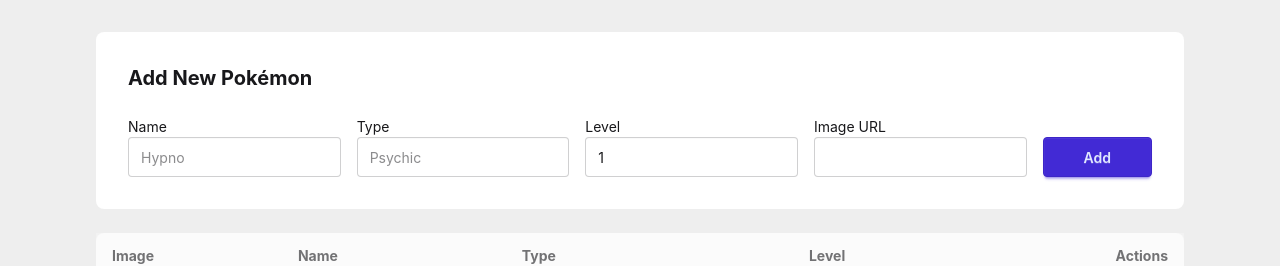
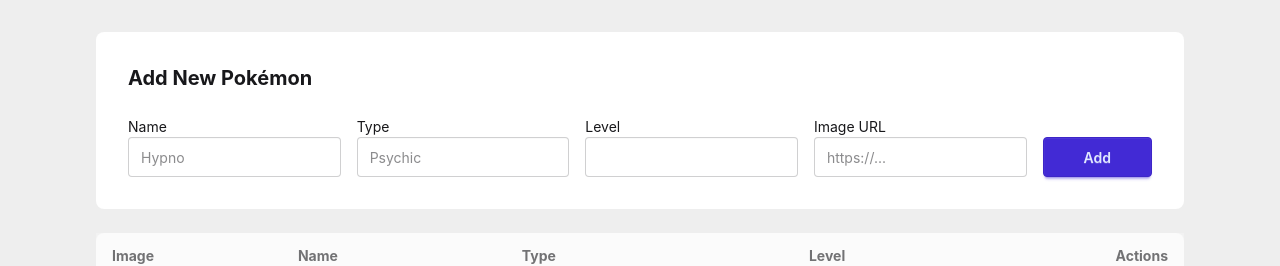
Before and after one commit to berkeguvenc/homework-pokemon-crud, a React (Vite) app: page / in a window 1280 px wide. Shown: the top 266 px of the page. Built offline with nearby package versions, Linux system fonts and the light colour scheme; data requests are answered from the project's data file.

Commit message:
feat: refactor Pokémon form handling and create separate PokemonForm component

```diff
--- a/src/App.tsx
+++ b/src/App.tsx
@@ -1,87 +1,33 @@
-import { useState } from "react";
 import { useCreatePokemon, usePokemons } from "./hooks/usePokemons";
 import PokemonList from "./components/PokemonList";
+import PokemonForm from "./components/PokemonForm";
 
 const App = () => {
   const { data: pokemons } = usePokemons();
   const { mutate: createPokemon } = useCreatePokemon();
 
-  const [pokemonName, setPokemonName] = useState("");
-  const [pokemonType, setPokemonType] = useState("");
-  const [pokemonLevel, setPokemonLevel] = useState(1);
-  const [pokemonImageUrl, setPokemonImageUrl] = useState("");
+  const handleSubmit = (e: React.SubmitEvent<HTMLFormElement>) => {
+    e.preventDefault();
 
-  const handleSubmit = () => {
-    if (!pokemonName.trim()) return;
+    const formData = new FormData(e.currentTarget);
+    if (
+      !formData.get("name") ||
+      !formData.get("type") ||
+      !formData.get("imageUrl")
+    )
+      return;
     createPokemon({
-      name: pokemonName,
-      type: pokemonType,
-      level: pokemonLevel,
-      imageUrl: pokemonImageUrl,
+      name: formData.get("name")?.toString() || "",
+      type: formData.get("type")?.toString() || "",
+      level: parseInt(formData.get("level")?.toString() || "1") || 1,
+      imageUrl: formData.get("imageUrl")?.toString() || "",
     });
-    setPokemonName("");
-    setPokemonType("");
-    setPokemonLevel(1);
-    setPokemonImageUrl("");
   };
 
   return (
     <div className="min-h-screen bg-base-300">
       <main className="max-w-6xl mx-auto p-4 md:p-8 space-y-6">
-        <section className="card bg-base-100">
-          <div className="card-body p-5 md:p-8">
-            <h2 className="text-xl font-bold mb-4">Add New Pokémon</h2>
-
-            <div className="flex flex-col lg:flex-row gap-4 items-end">
-              <div className="grid grid-cols-1 sm:grid-cols-2 lg:grid-cols-4 gap-4 w-full">
-                <div>
-                  <label className="label-text">Name</label>
-                  <input
-                    className="input w-full"
-                    placeholder="Hypno"
-                    value={pokemonName}
-                    onChange={(e) => setPokemonName(e.target.value)}
-                  />
-                </div>
-                <div>
-                  <label className="label-text">Type</label>
-                  <input
-                    className="input w-full"
-                    placeholder="Psychic"
-                    value={pokemonType}
-                    onChange={(e) => setPokemonType(e.target.value)}
-                  />
-                </div>
-                <div>
-                  <label className="label-text">Level</label>
-                  <input
-                    className="input w-full"
-                    type="number"
-                    value={pokemonLevel}
-                    onChange={(e) =>
-                      setPokemonLevel(parseInt(e.target.value) || 1)
-                    }
-                  />
-                </div>
-                <div>
-                  <label className="label-text">Image URL</label>
-                  <input
-                    className="input w-full"
-                    value={pokemonImageUrl}
-                    onChange={(e) => setPokemonImageUrl(e.target.value)}
-                  />
-                </div>
-              </div>
-              <button
-                className="btn btn-primary w-full lg:w-auto px-10"
-                onClick={handleSubmit}
-              >
-                Add
-              </button>
-            </div>
-          </div>
-        </section>
-
+        <PokemonForm handleSubmit={handleSubmit} />
         <PokemonList data={pokemons} />
       </main>
     </div>
--- a/src/components/PokemonForm.tsx
+++ b/src/components/PokemonForm.tsx
@@ -0,0 +1,52 @@
+type Props = {
+  handleSubmit: (e: React.SubmitEvent<HTMLFormElement>) => void;
+};
+const PokemonForm = ({ handleSubmit }: Props) => {
+  console.log("Rendering PokemonForm");
+  return (
+    <section className="card bg-base-100">
+      <div className="card-body p-5 md:p-8">
+        <h2 className="text-xl font-bold mb-4">Add New Pokémon</h2>
+        <form onSubmit={handleSubmit}>
+          <div className="flex flex-col lg:flex-row gap-4 items-end">
+            <div className="grid grid-cols-1 sm:grid-cols-2 lg:grid-cols-4 gap-4 w-full">
+              <div>
+                <label className="label-text">Name</label>
+                <input
+                  className="input w-full"
+                  placeholder="Hypno"
+                  name="name"
+                />
+              </div>
+              <div>
+                <label className="label-text">Type</label>
+                <input
+                  className="input w-full"
+                  placeholder="Psychic"
+                  name="type"
+                />
+              </div>
+              <div>
+                <label className="label-text">Level</label>
+                <input className="input w-full" type="number" name="level" />
+              </div>
+              <div>
+                <label className="label-text">Image URL</label>
+                <input
+                  className="input w-full"
+                  placeholder="https://..."
+                  name="imageUrl"
+                />
+              </div>
+            </div>
+            <button className="btn btn-primary w-full lg:w-auto px-10">
+              Add
+            </button>
+          </div>
+        </form>
+      </div>
+    </section>
+  );
+};
+
+export default PokemonForm;
```
